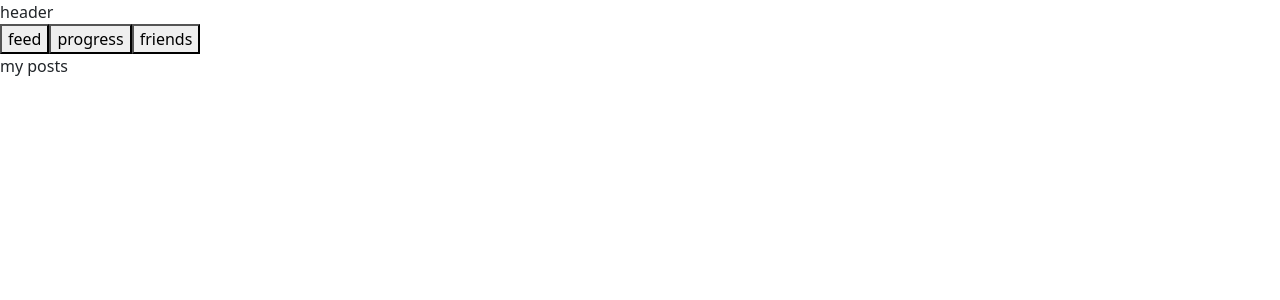
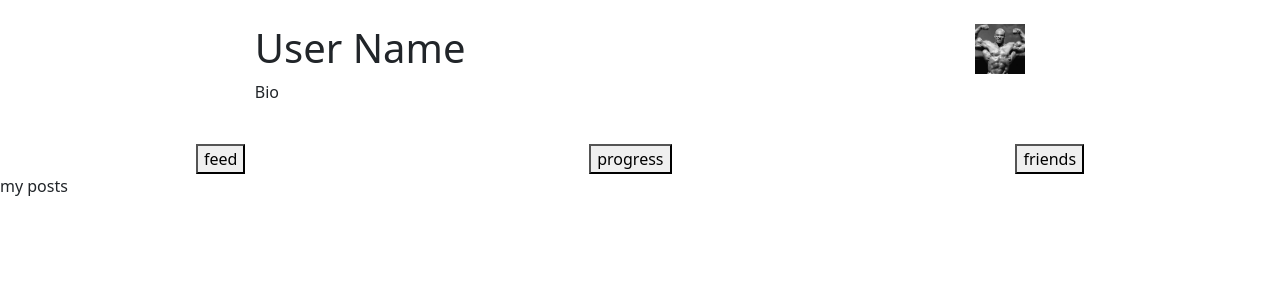
Before and after one commit to cpapanicholas/Gamma-Tria-P3, a React (Vite) app in the folder Client/: page /profile/me in a window 1280 px wide. Shown: the top 300 px of the page. Built offline with nearby package versions, Linux system fonts and the light colour scheme.

Commit message:
added more layout to profile header and page

```diff
--- a/Client/src/App.css
+++ b/Client/src/App.css
@@ -11,3 +11,23 @@
 .menu-icon {
   font-size: 45px;
 }
+
+.profile-portrait {
+  width: 50px;
+  height: 50px;
+  object-fit: cover;
+}
+
+.profile-container {
+  display: flex;
+  width: 100%;
+  justify-content: space-around;
+  margin-top: 1.5rem;
+}
+
+.toggle-container {
+  display: flex;
+  width: 100%;
+  justify-content: space-around;
+  margin-top: 1.5rem;
+}
--- a/Client/src/components/ProfileHeader.jsx
+++ b/Client/src/components/ProfileHeader.jsx
@@ -1,7 +1,13 @@
+import PlaceholderPortrait from '../assets/placeholderPortrait.jpg'
+
 export default function ProfileHeader () {
   return (
-    <>
-      header
-    </>
+    <div className='profile-container'>
+      <div>
+        <h1>User Name</h1>
+        <p>Bio</p>
+      </div>
+      <img className='profile-portrait' src={PlaceholderPortrait} alt="" />
+    </div>
   );
 }
--- a/Client/src/components/ProfileSectionToggle.jsx
+++ b/Client/src/components/ProfileSectionToggle.jsx
@@ -2,7 +2,7 @@ export default function ProfileSectionToggle ({ setProfileSection, profileSectio
 
 
   return (
-    <div className="d-flex">
+    <div className="toggle-container px-4">
       <button onClick={() => setProfileSection(profileSections[0])}>feed</button>
       <button onClick={() => setProfileSection(profileSections[1])}>progress</button>
       <button onClick={() => setProfileSection(profileSections[2])}>friends</button>
```
Also changed, not shown: Client/src/assets/placeholderPortrait.jpg (added).
